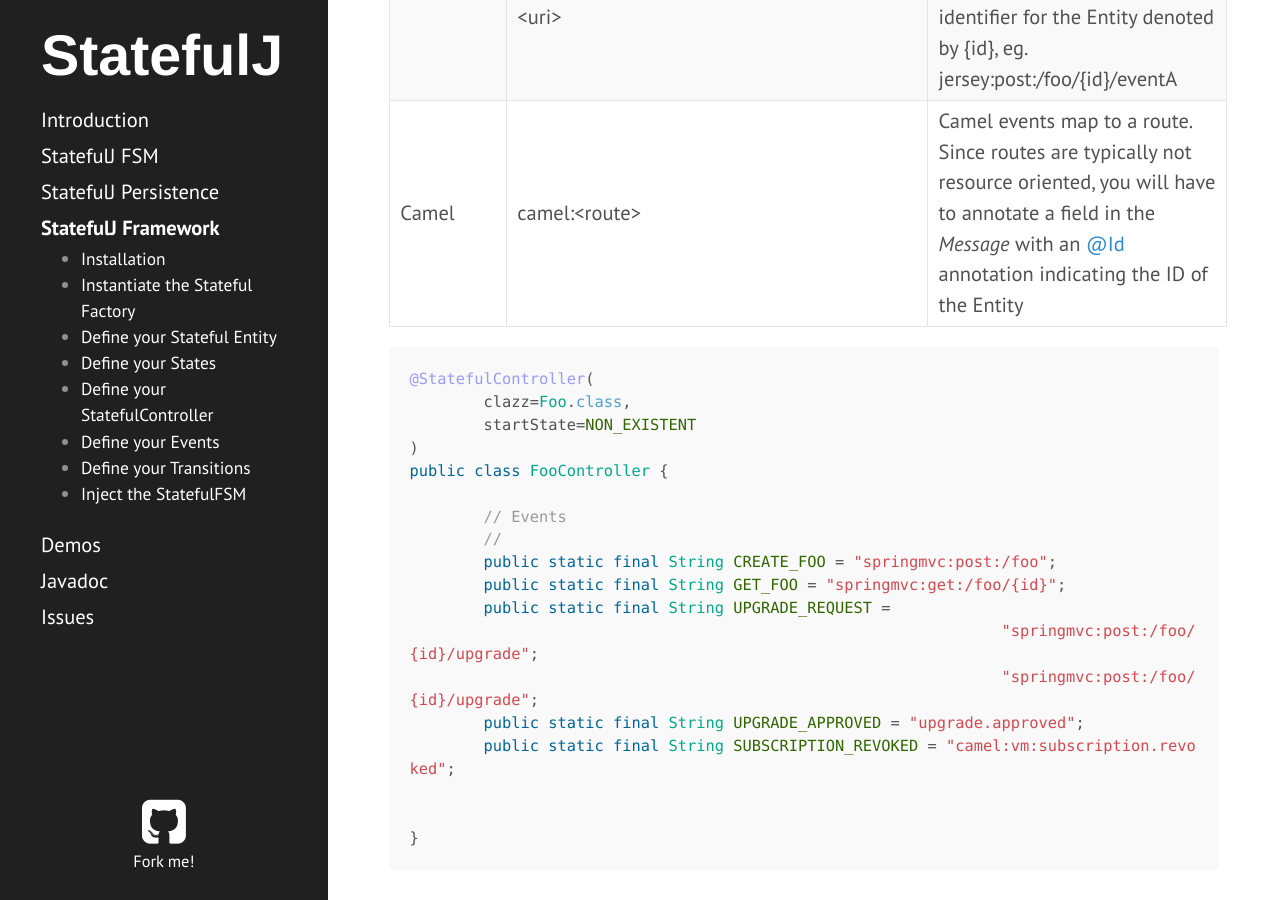
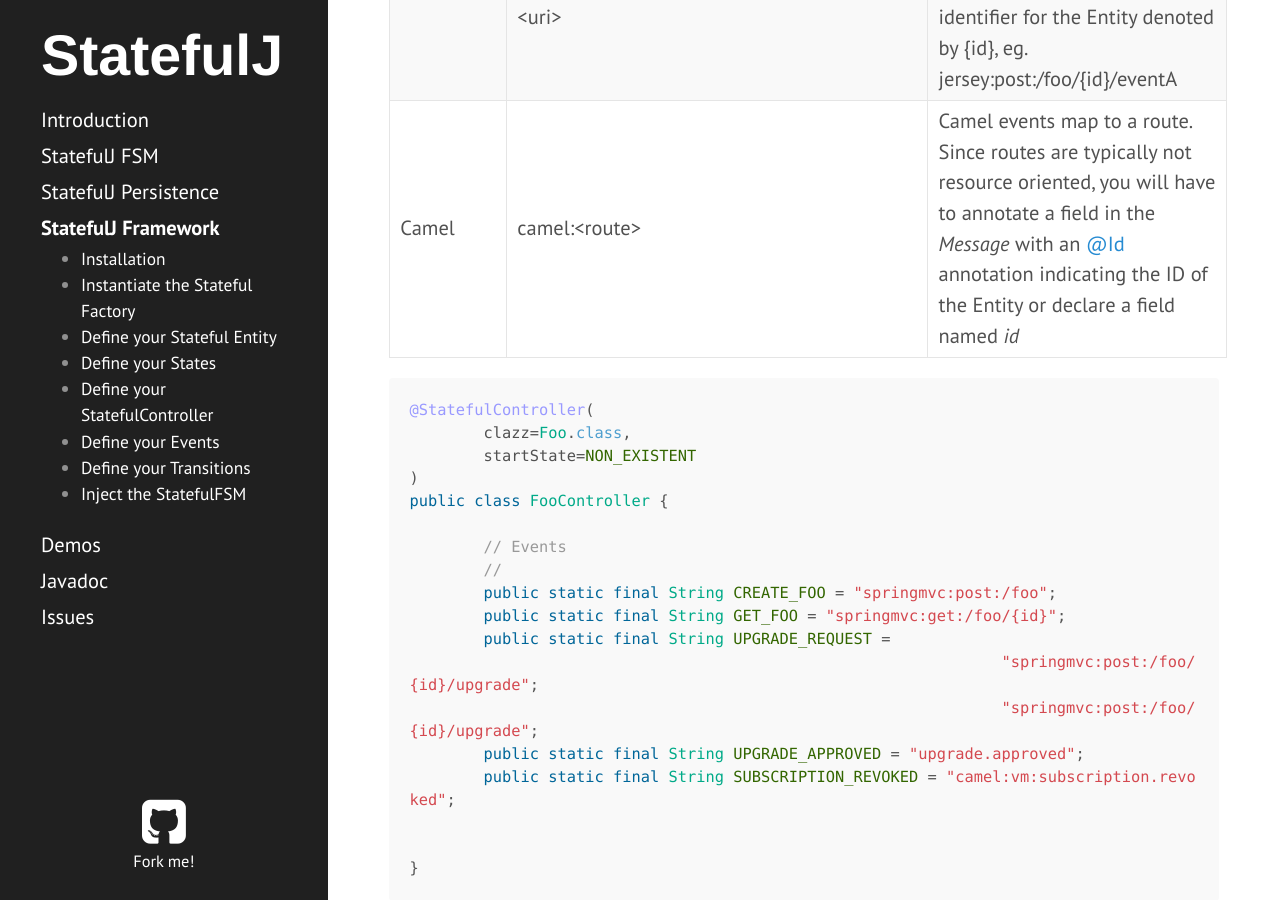
Before and after one commit to statefulj/statefulj, a Jekyll site: the page built from framework.md, in a window 1280 px wide and 900 px high, scrolled down 8062 px. Built offline with Jekyll 4.4.1, drawn with Linux system fonts in a browser that asks for light colours; Markdown is read by kramdown in place of the engine named in the settings.

Commit message:
Formatting changes

````diff
--- a/framework.md
+++ b/framework.md
@@ -266,7 +266,7 @@ An *Event* is simply a String that directs the *StatefulJ Framework* how to bind
 | <none> | &lt;event&gt;	| Identifies an event that isn't bound to an Endpoint.  It is invoked directly from a [StatefulFSM](#inject-stateful-fsm) reference
 | SpringMVC | springmvc:&lt;get&verbar;post&verbar;patch&verbar;put&gt;:&lt;uri&gt;	| SpringMVC events require an *http verb* and a *uri*.  If the verb isn't specfied, it will default to a GET.  The uri must include an identifier for the Entity denoted by {id}, eg. springmvc:post:/foo/{id}/eventA|
 | Jersey | jersey:&lt;get&verbar;post&verbar;patch&verbar;put&gt;:&lt;uri&gt;	| Jersey events require an *http verb* and a *uri*.  If the verb isn't specfied, it will default to a GET.  The uri must include an identifier for the Entity denoted by {id}, eg. jersey:post:/foo/{id}/eventA|
-| Camel     | camel:&lt;route&gt; 												    | Camel events map to a route.  Since routes are typically not resource oriented, you will have to annotate a field in the *Message* with an [@Id](http://docs.spring.io/spring-data/commons/docs/current/api/index.html?org/springframework/data/domain/Persistable.html) annotation indicating the ID of the Entity |
+| Camel     | camel:&lt;route&gt; 												    | Camel events map to a route.  Since routes are typically not resource oriented, you will have to annotate a field in the *Message* with an [@Id](http://docs.spring.io/spring-data/commons/docs/current/api/index.html?org/springframework/data/domain/Persistable.html) annotation indicating the ID of the Entity or declare a field named *id* |
 
 ```java
 @StatefulController(
````
